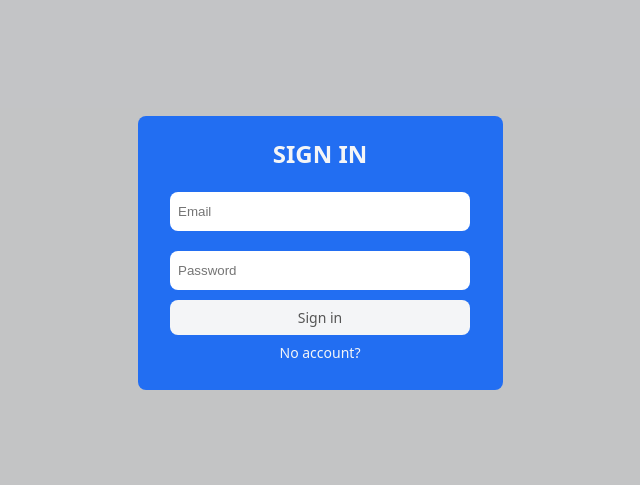
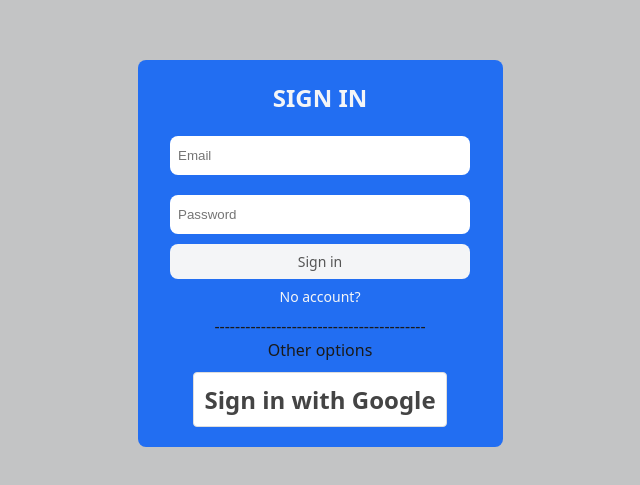
Before and after one commit to Miroslavaten/uni-project, a React (Vite) app: page / in a window 1280 px wide. Shown: the part 147-632 px from the top of the page, without its empty margins (320-960 px from the left). Built offline with nearby package versions, Linux system fonts and the light colour scheme; no server answers.

Commit message:
google auth

```diff
--- a/src/components/Auth/Auth.module.scss
+++ b/src/components/Auth/Auth.module.scss
@@ -55,4 +55,19 @@
       color: $color-text-extra-light;
     }
   }
+  .googleButton {
+    background-color: #fff;
+    color: #444;
+    border: 1px solid #ddd;
+    padding: 10px;
+    margin-top: 10px;
+    cursor: pointer;
+    border-radius: 4px;
+    font-weight: bold;
+    transition: 0.2s;
+  }
+
+  .googleButton:hover {
+    background-color: #f7f7f7;
+  }
 }
--- a/src/components/Auth/AuthForm.tsx
+++ b/src/components/Auth/AuthForm.tsx
@@ -2,8 +2,9 @@
 import {
   signInWithEmailAndPassword,
   createUserWithEmailAndPassword,
+  signInWithPopup,
 } from "firebase/auth";
-import { auth } from "../../firebase.ts";
+import { auth, googleProvider } from "../../firebase.ts";
 import styles from "./Auth.module.scss";
 
 export const AuthForm = () => {
@@ -20,6 +21,14 @@
       } else {
         await signInWithEmailAndPassword(auth, email, password);
       }
+    } catch (err: any) {
+      setError(err.message);
+    }
+  };
+
+  const handleGoogleSignIn = async () => {
+    try {
+      await signInWithPopup(auth, googleProvider);
     } catch (err: any) {
       setError(err.message);
     }
@@ -53,6 +62,15 @@
         >
           {isRegister ? "Do you already have an account?" : "No account?"}
         </button>
+        <p>-----------------------------------------</p>
+        <p>Other options</p>
+        <button
+          className={styles.googleButton}
+          type="button"
+          onClick={handleGoogleSignIn}
+        >
+          {isRegister ? "Sign up" : "Sign in"} with Google
+        </button>
       </form>
     </div>
   );
--- a/src/firebase.ts
+++ b/src/firebase.ts
@@ -1,5 +1,5 @@
 import { initializeApp } from "firebase/app";
-import { getAuth } from "firebase/auth";
+import { getAuth, GoogleAuthProvider } from "firebase/auth";
 import { getFirestore } from "firebase/firestore";
 
 const firebaseConfig = {
@@ -15,3 +15,4 @@
 const app = initializeApp(firebaseConfig);
 export const auth = getAuth(app);
 export const db = getFirestore(app);
+export const googleProvider = new GoogleAuthProvider();
```
